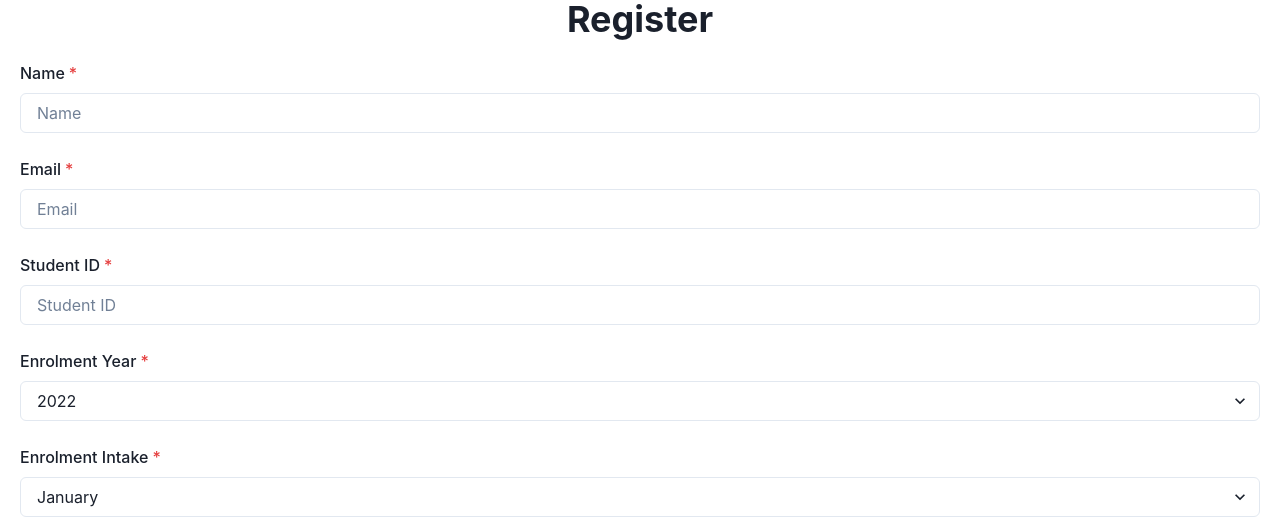
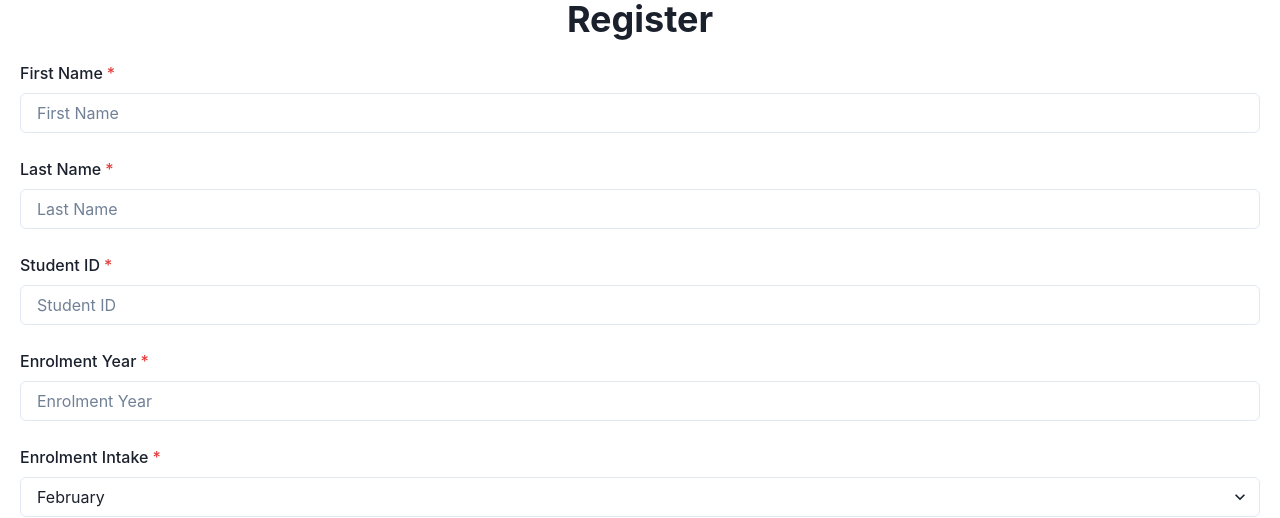
Before and after one commit to wlim0053/SEMS_2023, a React (Vite) app in the folder frontend/: page /RegisterPage in a window 1280 px wide. Shown: the part 282-800 px from the top of the page. Built offline with nearby package versions, Linux system fonts and the light colour scheme.

Commit message:
Formatting register page

```diff
--- a/frontend/src/App.tsx
+++ b/frontend/src/App.tsx
@@ -17,7 +17,7 @@ function App() {
 		<div className="App">
 			<Router>
 				<Navbar />
-				<RegisterPage />
+				{/* <RegisterPage /> */}
 				<Outlet /> {/* Render nested routes */}
 			</Router>
 		</div>
--- a/frontend/src/components/LoginPage.tsx
+++ b/frontend/src/components/LoginPage.tsx
@@ -17,16 +17,31 @@ Center,
 } from '@chakra-ui/react';
 import { EmailIcon } from '@chakra-ui/icons';
 import axios from 'axios';
-import { Link, Route, Routes } from "react-router-dom"
-import RegisterPage from "./RegisterPage";
+import { useNavigate } from "react-router-dom"
 
 
-interface LoginProps {
-onLoginSuccess: () => void;
-}
+
+const LoginPage: React.FC = () => {
+const toast = useToast();
+const navigate = useNavigate();
+const handleSubmit = (e: FormEvent) => {
+    e.preventDefault();
+    toast({
+    title: 'Logged In',
+    description: `Welcome`,
+    status: 'success',
+    duration: 3000,
+    isClosable: true,
+    });
+    // onLoginSuccess();
+};
+// interface LoginProps {
+//   onLoginSuccess: () => void;
+//   }
 
   const auth = getAuth();
   const provider = new GoogleAuthProvider()
+
 
   const loginWithGoogle= () =>{
 
@@ -98,6 +113,8 @@ const loginWithGoogle= () =>{
 
   const signUpWithGoogle= () =>{
 
+
+
       signInWithPopup(auth, provider)
     .then((result) => {
       // This gives you a Google Access Token. You can use it to access the Google API.
@@ -108,15 +125,24 @@ const signUpWithGoogle= () =>{
 
       // The signed-in user info.
       const user = result.user;
+
       console.log(user);
       console.log(user.uid);
       console.log(user.displayName)
+      console.log(user.email)
 
       const body = {uid: user.uid, email: user.email, name: user.displayName}
 
-    if (user.email != null){
-        localStorage.setItem(user.email, JSON.stringify(body))
-    }
+      // if (localStorage.getItem("RegUser") != null){
+
+      // }
+      localStorage.setItem("RegUser", JSON.stringify(body))
+      console.log("User email is not null")
+      navigate("/RegisterPage")
+
+
+
+
 
 
 
@@ -134,21 +160,6 @@ const signUpWithGoogle= () =>{
       // ...
     });
   }
-
-const LoginPage: React.FC = () => {
-const toast = useToast();
-const handleSubmit = (e: FormEvent) => {
-    e.preventDefault();
-    toast({
-    title: 'Logged In',
-    description: `Welcome`,
-    status: 'success',
-    duration: 3000,
-    isClosable: true,
-    });
-    // onLoginSuccess();
-};
-
 return (
     <Box width="100%" maxWidth="400px" margin="0 auto" mt="100px">
         {/* <Center mb={4}>
--- a/frontend/src/components/RegisterPage.tsx
+++ b/frontend/src/components/RegisterPage.tsx
@@ -1,9 +1,10 @@
 import React, { useState } from "react";
 import { Box, Button, FormControl, FormLabel, Input, Image, Heading, Select } from "@chakra-ui/react";
+import axios from 'axios';
 
 interface RegisterPageFormData {
-  name: string;
-  email: string;
+  firstName: string;
+  lastName: string;
   studentId: string;
   enrolmentYear: string;
   enrolmentIntake: string;
@@ -13,8 +14,8 @@ interface RegisterPageFormData {
 
 const RegisterPage: React.FC = () => {
   const [formData, setFormData] = useState<RegisterPageFormData>({
-    name: "",
-    email: "",
+    firstName: "",
+    lastName: "",
     studentId: "",
     enrolmentYear: "",
     enrolmentIntake: "",
@@ -31,8 +32,59 @@ const RegisterPage: React.FC = () => {
 
   const handleSubmit = (e: React.FormEvent) => {
     e.preventDefault();
-    console.log(formData.discipline);
+    for( var key in formData ) {
+      if( key === "" ) {
+        alert("Please fill in all fields!");
+        return;
+      }
+    }
+
+    const user = JSON.parse(localStorage.getItem('user') || '{}');
+    const body = {
+      "stu_fire_id": user.uid,
+      "stu_email": user.email,
+      "stu_name": formData.firstName, //TODO: change to first name and last name
+      "stu_id": formData.studentId,
+      "enrolment_year": formData.enrolmentYear,
+      "enrolment_intake": formData.enrolmentIntake,
+      "stu_gender": formData.gender,
+      "dis_uuid": formData.discipline,
+  }
+
+    console.log(body);
+    async function doPostRequest() {
+
+      let payload = body;
+
+      console.log(payload);
+
+      let res = await axios.post('http://localhost:3000/api/user', payload);
+
+      let data = res.data;
+      console.log(data);
+      console.log("POST Request sent")
+  }
+    // doPostRequest();
   };
+
+
+// we have an array
+const discArray = [{ key: "Chemical", value: "C" }, { key: "Mechanical", value: "M" }, { key: "Electrical", value: "E"}, { key: "Software", value: "S"}];
+
+// call the function we made. more readable
+const discOptions = discArray.map((discItem) =>
+  <option value={discItem.value}>{discItem.key}</option>
+);
+
+
+  // const generateDropDown = () => {
+  //   const options = [{ key: "Chemical", value: "C" }, { key: "Mechanical", value: "M" }, { key: "Electrical", value: "E"}];
+  //   return options.map((option) => {
+  //      <option value={option.value}>{option.key}</option>;
+  //   });
+
+
+  // };
 
   return (
     <Box p={5}>
@@ -49,29 +101,29 @@ const RegisterPage: React.FC = () => {
       </Box>
       <form onSubmit={handleSubmit}>
         <FormControl isRequired>
-          <FormLabel>Name</FormLabel>
+          <FormLabel>First Name</FormLabel>
           <Input
             type="text"
-            name="name"
-            placeholder="Name"
-            value={formData.name}
+            name="firstName"
+            placeholder="First Name"
+            value={formData.firstName}
             onChange={handleInputChange}
           />
         </FormControl>
         <FormControl isRequired mt={6}>
-          <FormLabel>Email</FormLabel>
+          <FormLabel>Last Name</FormLabel>
           <Input
-            type="email"
-            name="email"
-            placeholder="Email"
-            value={formData.email}
+            type="text"
+            name="lastName"
+            placeholder="Last Name"
+            value={formData.lastName}
             onChange={handleInputChange}
           />
         </FormControl>
         <FormControl isRequired mt={6}>
           <FormLabel>Student ID</FormLabel>
           <Input
-            type="text"
+            type="number"
             name="studentId"
             placeholder="Student ID"
             value={formData.studentId}
@@ -80,35 +132,36 @@ const RegisterPage: React.FC = () => {
         </FormControl>
         <FormControl isRequired mt={6}>
           <FormLabel>Enrolment Year</FormLabel>
-          <Select name="enrolmentYear" value={formData.enrolmentYear} onChange={handleInputChange}>
-            <option value="2022">2022</option>
-            <option value="2023">2023</option>
-            <option value="2024">2024</option>
-            <option value="2025">2025</option>
-            <option value="2026">2026</option>
-          </Select>
+          <Input
+            type="number"
+            name="enrolmentYear"
+            placeholder="Enrolment Year"
+            value={formData.enrolmentYear}
+            onChange={handleInputChange}
+          />
         </FormControl>
         <FormControl isRequired mt={6}>
           <FormLabel>Enrolment Intake</FormLabel>
           <Select name="enrolmentIntake" value={formData.enrolmentIntake} onChange={handleInputChange}>
-            <option value="February">January</option>
-            <option value="July">February</option>
-            <option value="October">March</option>
+            <option value="2">February</option>
+            <option value="7">July</option>
+            <option value="10">October</option>
           </Select>
         </FormControl>
         <FormControl isRequired mt={6}>
           <FormLabel>Gender</FormLabel>
           <Select name="gender" value={formData.gender} onChange={handleInputChange}>
-            <option value="Female">Female</option>
-            <option value="Male">Male</option>
+            <option value="0">Female</option>
+            <option value="1">Male</option>
           </Select>
         </FormControl>
         <FormControl isRequired mt={6}>
           <FormLabel>Discipline</FormLabel>
           <Select name="discipline" value={formData.discipline} onChange={handleInputChange}>
-            <option value="Chemical">Chemical</option>
+            {/* <option value="Chemical">Chemical</option>
             <option value="Mechanical">Mechanical</option>
-            <option value="Electrical">Electrical</option>
+            <option value="Electrical">Electrical</option> */}
+            {discOptions}
           </Select>
         </FormControl>
         <Button
--- a/frontend/src/components/shared/Navbar.tsx
+++ b/frontend/src/components/shared/Navbar.tsx
@@ -27,6 +27,7 @@ import Admin from "../../pages/Admin/AdminDashboard"
 import StudentHome from "../../pages/student/StudentHome"
 import EventHome from "../../pages/student/EventHome"
 import LoginPage from "../LoginPage"
+import RegisterPage from "../RegisterPage"
 
 const Navbar = () => {
 	const { isOpen, onOpen, onClose } = useDisclosure()
@@ -107,6 +108,7 @@ const Navbar = () => {
 				<Route path="/StudentHome" element={<StudentHome />} />
 				<Route path="/EventHome" element={<EventHome />} />
 				<Route path="/LoginPage" element={<LoginPage />} />
+				<Route path="/RegisterPage" element={<RegisterPage />} />
 			</Routes>
 		</>
 	)
```
Also changed, not shown: frontend/src/main.tsx (+7 -0 lines). Lines whose indentation alone changed are shown as unchanged.
